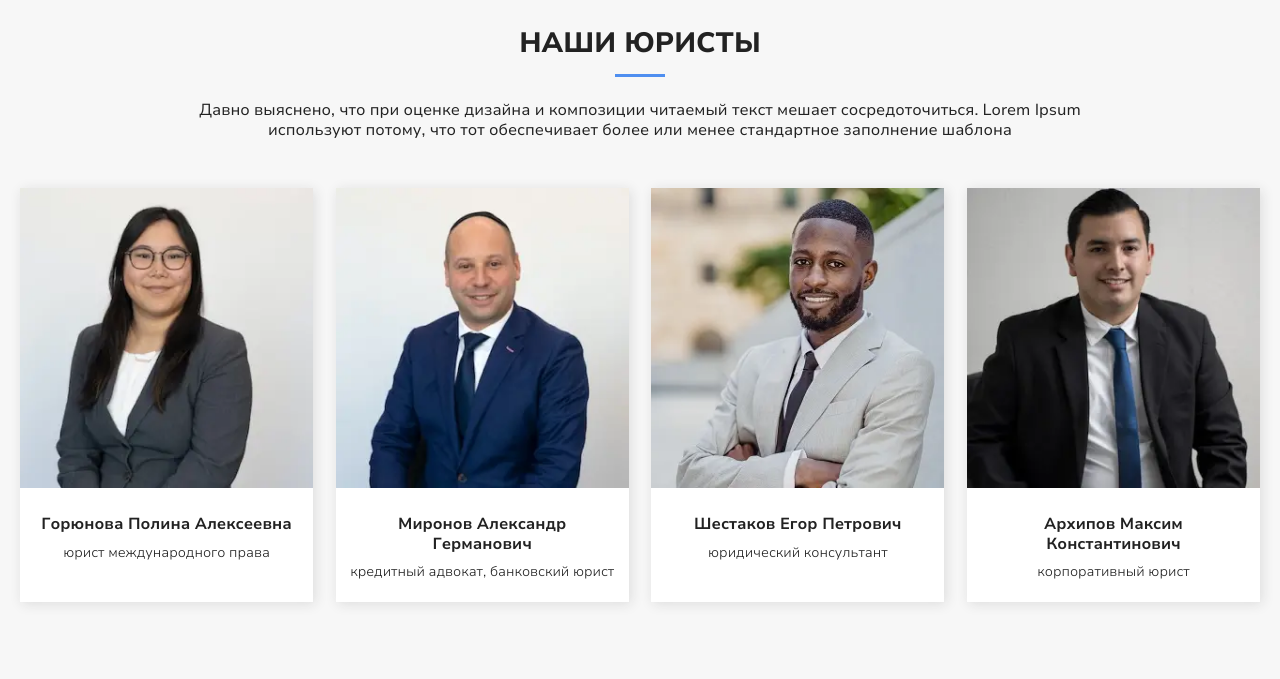
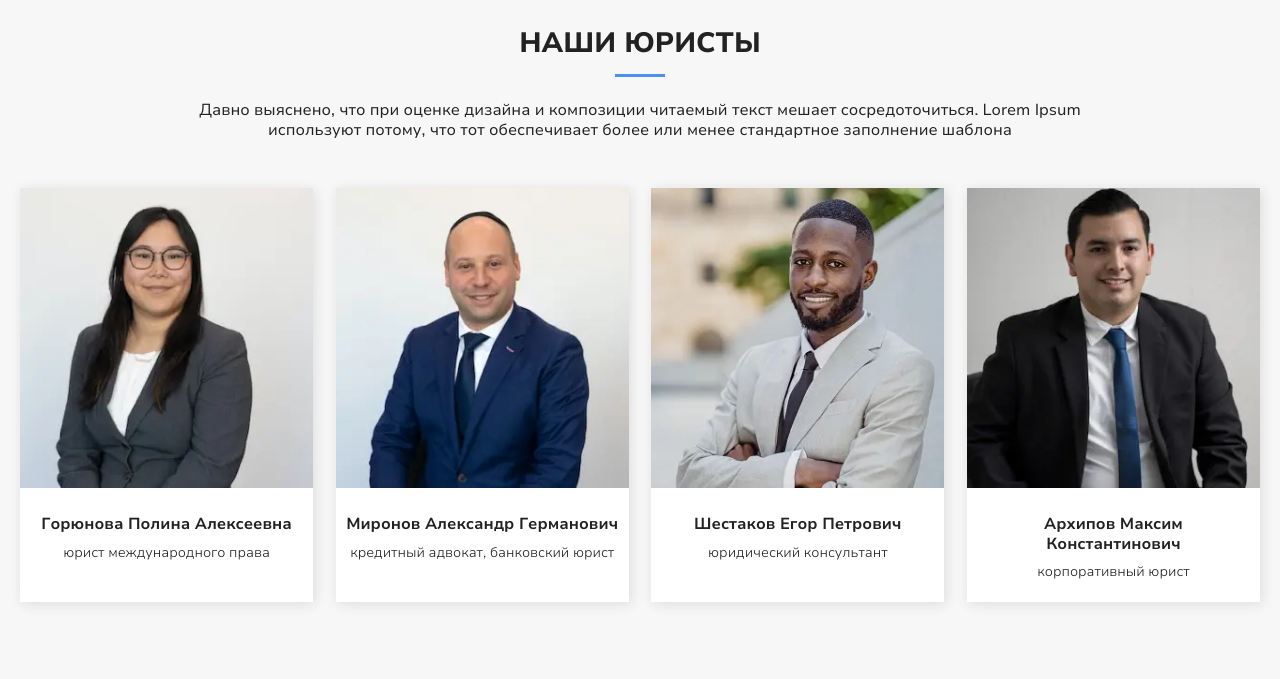
Before and after one commit to Tim2015web/Layouts_lawyer_website, a website: page app/index.html in a window 1280 px wide. Shown: the part 2562-3241 px from the top of the page. Drawn offline with Linux system fonts and the light colour scheme.

Commit message:
micro fix

```diff
--- a/app/scss/_main.scss
+++ b/app/scss/_main.scss
@@ -462,12 +462,13 @@
                 line-height: 120%;
             }
 
-            .teams__card-title{
-                padding: 0 20px;
+            .teams__card-title {
+                padding: 0 10px;
             }
 
             p {
                 margin-top: 10px;
+                padding: 0 10px;
 
                 color: $color-basic;
                 text-align: center;
```
Also changed, not shown: app/css/style.min.css, dist/css/style.min.css, docs/css/style.min.css.
